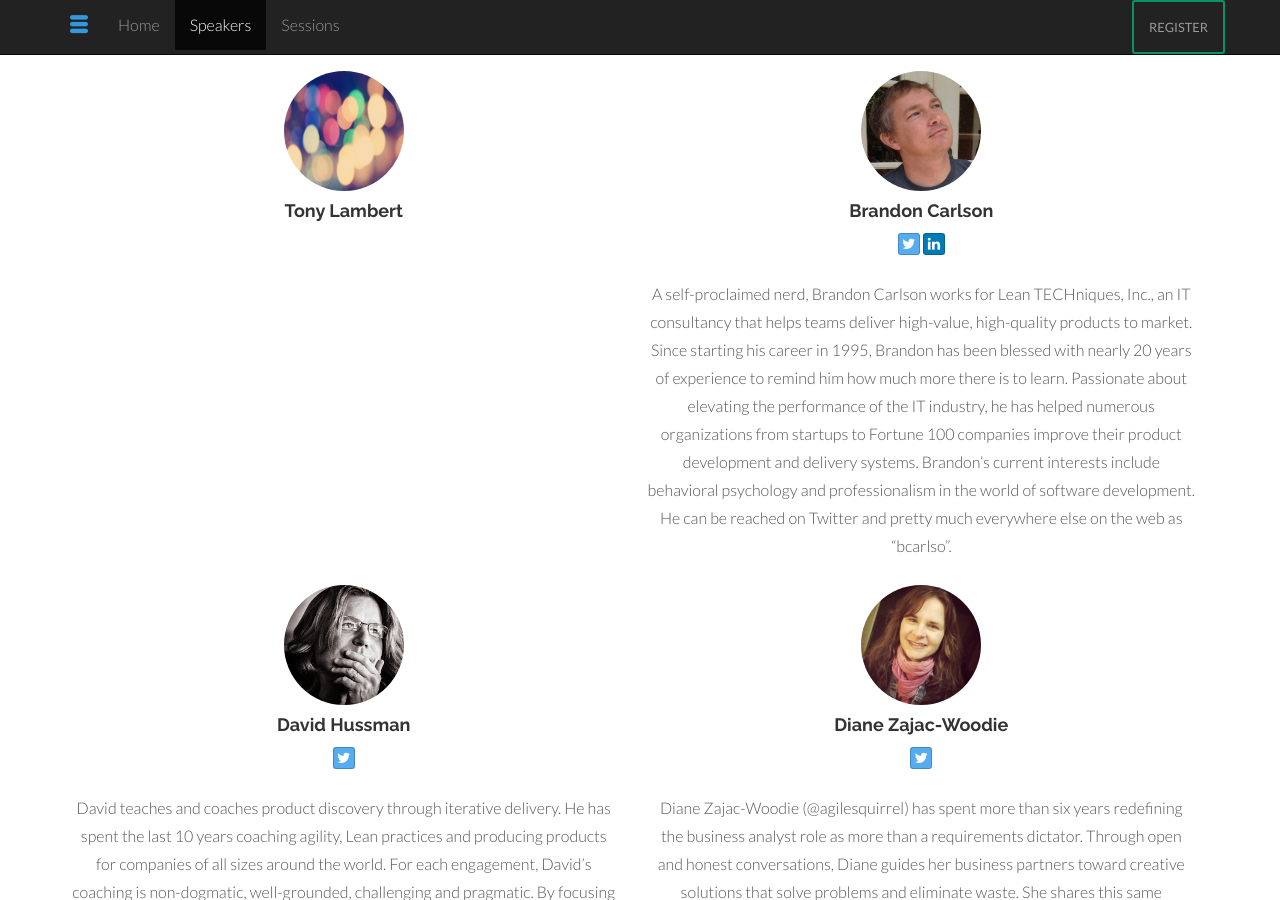
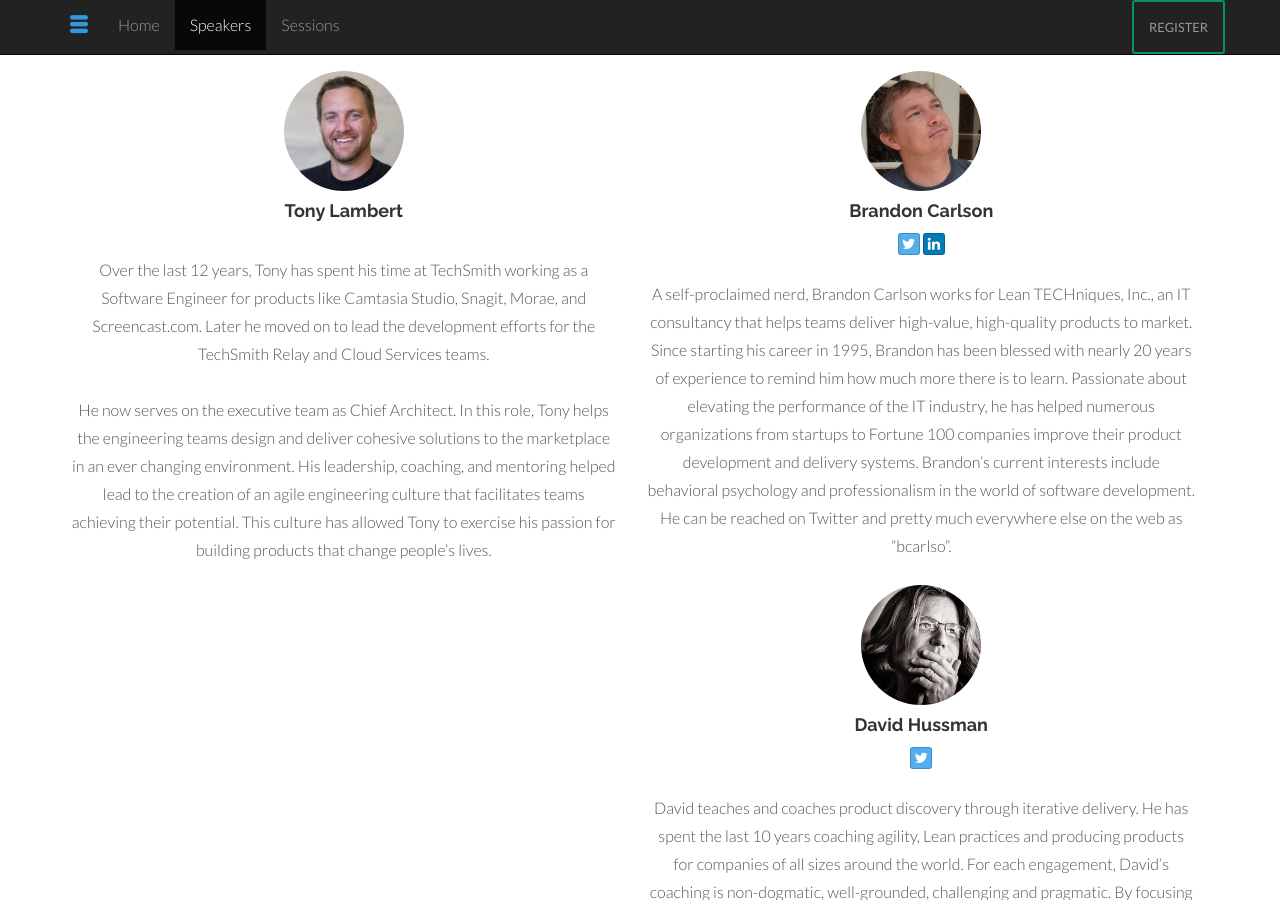
Before and after one commit to agileiowa/dsmagile-web, a Jekyll site: the page built from index.html, in a window 1280 px wide and 900 px high, scrolled down 858 px. Built offline with Jekyll 4.4.1, drawn with Linux system fonts in a browser that asks for light colours.

Commit message:
tony's pic and bio

```diff
--- a/_data/sessions/architect-for-tomorrow-build-for-today.yml
+++ b/_data/sessions/architect-for-tomorrow-build-for-today.yml
@@ -4,7 +4,10 @@ abstract: |
 speakers:
     - id: tony-lambert
       name: Tony Lambert
-      image: unknown.jpg
-      #twitter:
-      #linkedin:
-      #bio:
+      image: tony-lambert.png
+      twitter:
+      linkedin:
+      bio: |
+        Over the last 12 years, Tony has spent his time at TechSmith working as a Software Engineer for products like Camtasia Studio, Snagit, Morae, and Screencast.com. Later he moved on to lead the development efforts for the TechSmith Relay and Cloud Services teams.
+        <br/><br/>
+        He now serves on the executive team as Chief Architect. In this role, Tony helps the engineering teams design and deliver cohesive solutions to the marketplace in an ever changing environment. His leadership, coaching, and mentoring helped lead to the creation of an agile engineering culture that facilitates teams achieving their potential. This culture has allowed Tony to exercise his passion for building products that change people’s lives.
```
Also changed, not shown: assets/img/speakers/tony-lambert.png (added).
